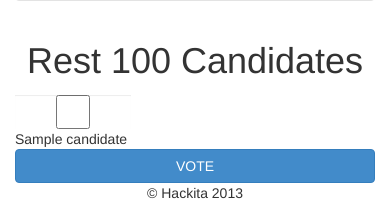
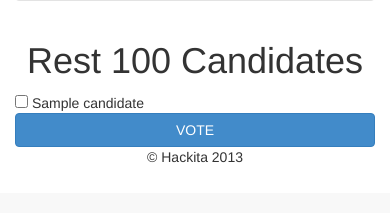
Before and after one commit to AriMeidan/Fantasy-Knesset, a Django app: template votes/templates/votes/index.html in a window 390 px wide. Shown: the part 651-864 px from the top of the page. After the commit the page ends 814 px from the top, so only its background shows below. Run offline with Django 3.2, Linux system fonts and the light colour scheme; the template is opened without the code that fills it: most values are stand-ins (such as "Sample title", 1, 10 or a date in 2020).

Commit message:
Fix #17, index rest100 checkboxes. Single template for index

```diff
--- a/votes/templates/votes/index.html
+++ b/votes/templates/votes/index.html
@@ -21,8 +21,10 @@
 </div>
 
 <div class="container">
+
+	<!-- Top 20 Candidates -->
+	<h1 align="center">Top 20 Candidates</h1>
 	<div class="row">
-		<h1 align="center">Top 20 Candidates</h1>
 		{% for candidate in top20 %}
 			<div class="col-md-2 text-center">
 				<div class="well">
@@ -40,7 +42,21 @@
 			</div>
 		{% endfor %}
 	</div>
-</div> <!-- /container -->
 
-{% include "votes/rest100.html" %}
+	<!-- Rest 100 Candidates -->
+	<h1 align="center">Rest 100 Candidates</h1>
+	<form role="form" method="post" action="{% url 'votes:batch_vote' %}" >
+		{% csrf_token %}
+		<div class="row">
+			{% for candidate in rest100 %}
+				<div class="col-md-3 col-xs-6">
+					<input type="checkbox" name="candidate_checkbox" value="{{ candidate.pk }}"> {{ candidate.name }}
+				</div>
+			{% endfor %}
+		</div>
+		<input class="btn btn-primary btn-block" type="submit" value="VOTE" />
+	</form>
+
+</div><!-- /container -->
+
 {% endblock %}
--- a/votes/templates/votes/rest100.html
+++ /dev/null
@@ -1,22 +0,0 @@
-<div class="container">
-    <h1 align="center">Rest 100 Candidates</h1>
-      <form role="form" method="post" action="{% url 'votes:batch_vote' %}" >
-        {% csrf_token %}
-        <div class="row">
-          {% for candidate in rest100 %}
-          <div class="col-md-3 col-xs-6">
-            <div class="row">
-             <div class="col-md-1 col-xs-9 text-right">
-              <input type="checkbox" name="candidate_checkbox" value="{{candidate.pk}}" placeholder=".col-xs-2" style="display: inline" class="form-control">
-             </div>
-           <div class="col-md-6 col-xs-9 text-left">
-             <span style="display: inline" >{{candidate.name}}</span>
-          </div>
-            </div>
-
-          </div>
-          {% endfor %}
-        </div>
-        <input class="btn btn-primary btn-block" type="submit" value="VOTE" />
-      </form>
-</div>
```
Lines whose indentation alone changed are shown as unchanged.
